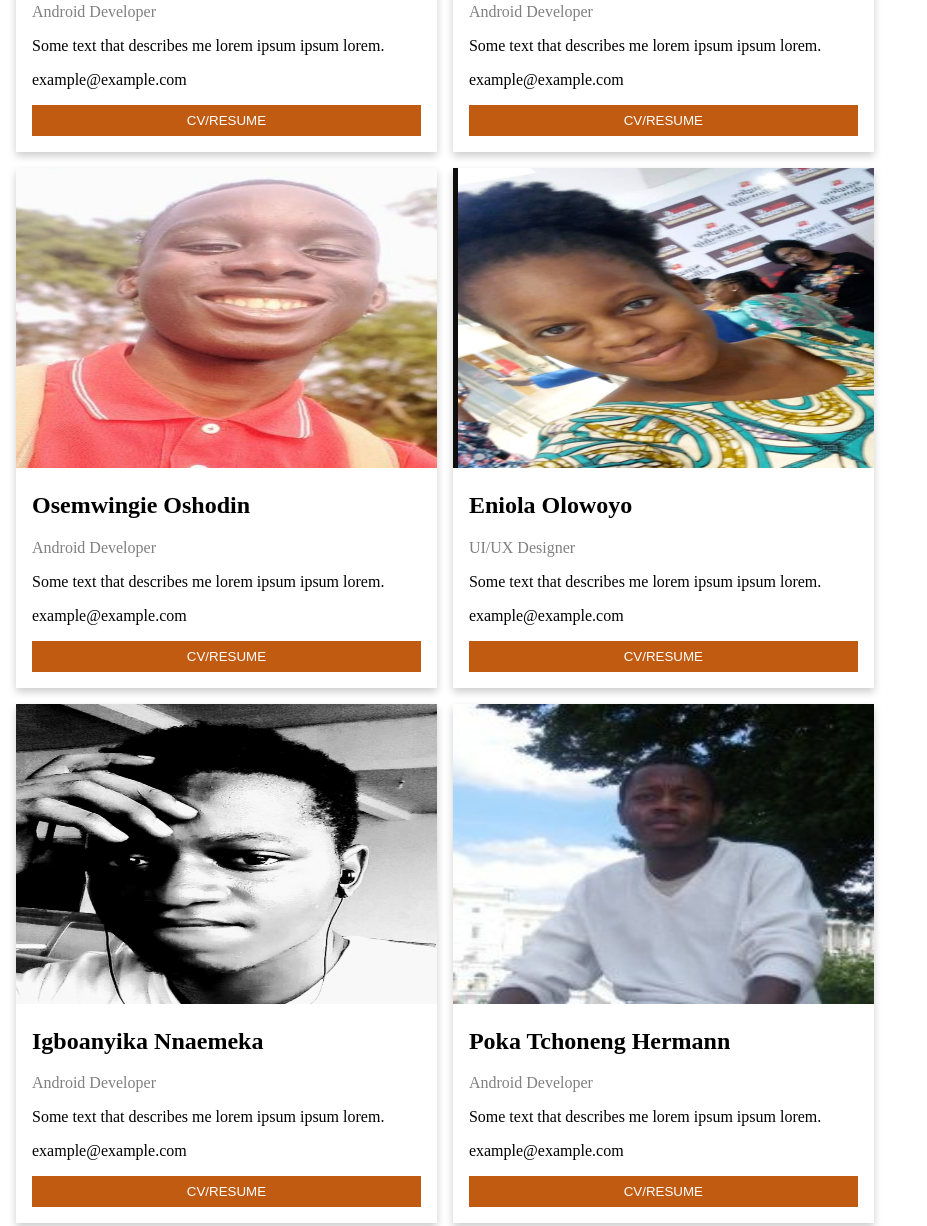
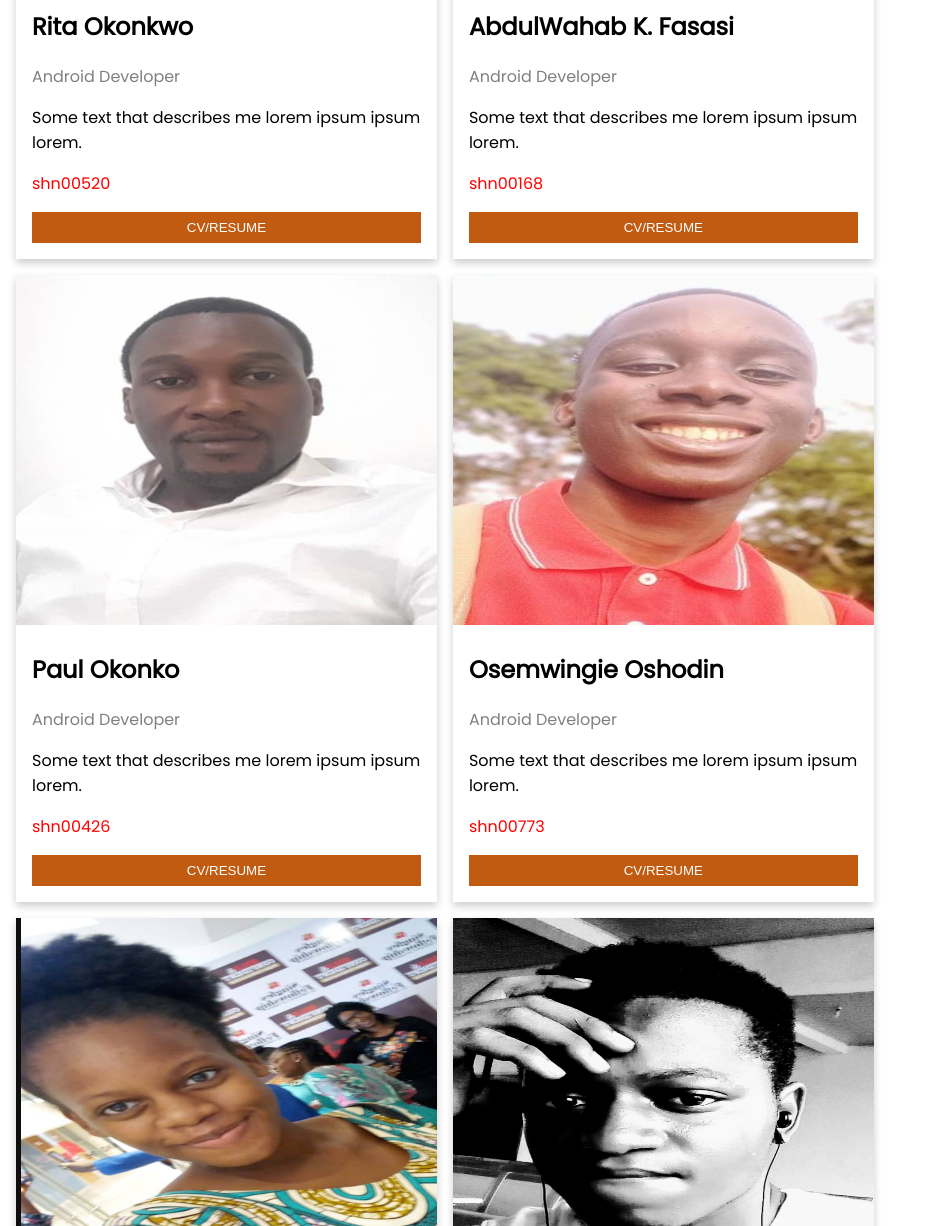
Before and after one commit to codose/team-GoFoodie, a plain HTML site: page index.html in a window 1280 px wide. Shown: the part 376-1602 px from the top of the page, without its empty margins (0-927 px from the left). Drawn offline with Linux system fonts and the light colour scheme.

Commit message:
FEW CHANGES

```diff
--- a/index.html
+++ b/index.html
@@ -5,6 +5,7 @@
     <meta name="viewport" content="width=device-width, initial-scale=1.0">
     <meta http-equiv="X-UA-Compatible" content="ie=edge">
     <title>Meet the Team</title>
+    <link href="https://fonts.googleapis.com/css?family=Poppins&display=swap" rel="stylesheet">
     <link rel="stylesheet" href="style/style.css">
 </head>
 <body>
@@ -16,7 +17,7 @@
               <h2>Rita Okonkwo</h2>
               <p class="title">Android Developer</p>
               <p>Some text that describes me lorem ipsum ipsum lorem.</p>
-              <p>example@example.com</p>
+              <p class="code">shn00520</p>
               <p><a href="#"><button class="button">CV/RESUME</button></a></p>
             </div>
           </div>
@@ -29,11 +30,23 @@
               <h2>AbdulWahab K. Fasasi</h2>
               <p class="title">Android Developer</p>
               <p>Some text that describes me lorem ipsum ipsum lorem.</p>
-              <p>example@example.com</p>
+              <p class="code">shn00168</p>
               <p><a href="#"><button class="button">CV/RESUME</button></a></p>
             </div>
           </div>
         </div>
+        <div class="column">
+            <div class="card">
+              <img src="img/paul.jpg" alt="Paul" style="width:100%">
+              <div class="container">
+                <h2>Paul Okonko</h2>
+                <p class="title">Android Developer</p>
+                <p>Some text that describes me lorem ipsum ipsum lorem.</p>
+                <p class="code">shn00426</p>
+                <p><a href="#"><button class="button">CV/RESUME</button></a></p>
+              </div>
+            </div>
+          </div>
 
         <div class="column">
           <div class="card">
@@ -42,7 +55,7 @@
               <h2>Osemwingie Oshodin</h2>
               <p class="title">Android Developer</p>
               <p>Some text that describes me lorem ipsum ipsum lorem.</p>
-              <p>example@example.com</p>
+              <p class="code">shn00773</p>
               <p><a href="#"><button class="button">CV/RESUME</button></a></p>
             </div>
           </div>
@@ -55,7 +68,7 @@
                 <h2>Eniola Olowoyo</h2>
                 <p class="title">UI/UX Designer</p>
                 <p>Some text that describes me lorem ipsum ipsum lorem.</p>
-                <p>example@example.com</p>
+                <p class="code">shn00840</p>
                 <p><a href="#"><button class="button">CV/RESUME</button></a></p>
               </div>
             </div>
@@ -68,7 +81,7 @@
                 <h2>Igboanyika Nnaemeka</h2>
                 <p class="title">Android Developer</p>
                 <p>Some text that describes me lorem ipsum ipsum lorem.</p>
-                <p>example@example.com</p>
+                <p class="code">shn01046</p>
                 <p><a href="#"><button class="button">CV/RESUME</button></a></p>
               </div>
             </div>
@@ -81,7 +94,7 @@
                 <h2>Poka Tchoneng Hermann</h2>
                 <p class="title">Android Developer</p>
                 <p>Some text that describes me lorem ipsum ipsum lorem.</p>
-                <p>example@example.com</p>
+                <p class="code">shn01315</p>
                 <p><a href="#"><button class="button">CV/RESUME</button></a></p>
               </div>
             </div>
@@ -94,11 +107,13 @@
                 <h2>Esther Jolugba</h2>
                 <p class="title">Android Developer</p>
                 <p>Some text that describes me lorem ipsum ipsum lorem.</p>
-                <p>example@example.com</p>
+                <p class="code" >shn01819</p>
                 <p><a href="#"><button class="button">CV/RESUME</button></a></p>
               </div>
             </div>
           </div>
+
+
       </div>
 </body>
 </html>
--- a/style/style.css
+++ b/style/style.css
@@ -1,6 +1,9 @@
 /* Three columns side by side */
+body,p,h2{
+    font-family: 'Poppins', helvetica, arial, sans-serif;
+}
 img{
-    height: 300px;
+    height: 350px;
     position: fluid;
     overflow: hidden;
 }
@@ -10,11 +13,14 @@ img{
     margin-bottom: 16px;
     padding: 0 8px;
   }
+  .code{
+      color: #ff0000;
+  }
 
   /* Display the columns below each other instead of side by side on small screens */
   @media screen and (max-width: 650px) {
     .column {
-      width: 100%;
+      width: 300px;
       display: block;
     }
   }
```
